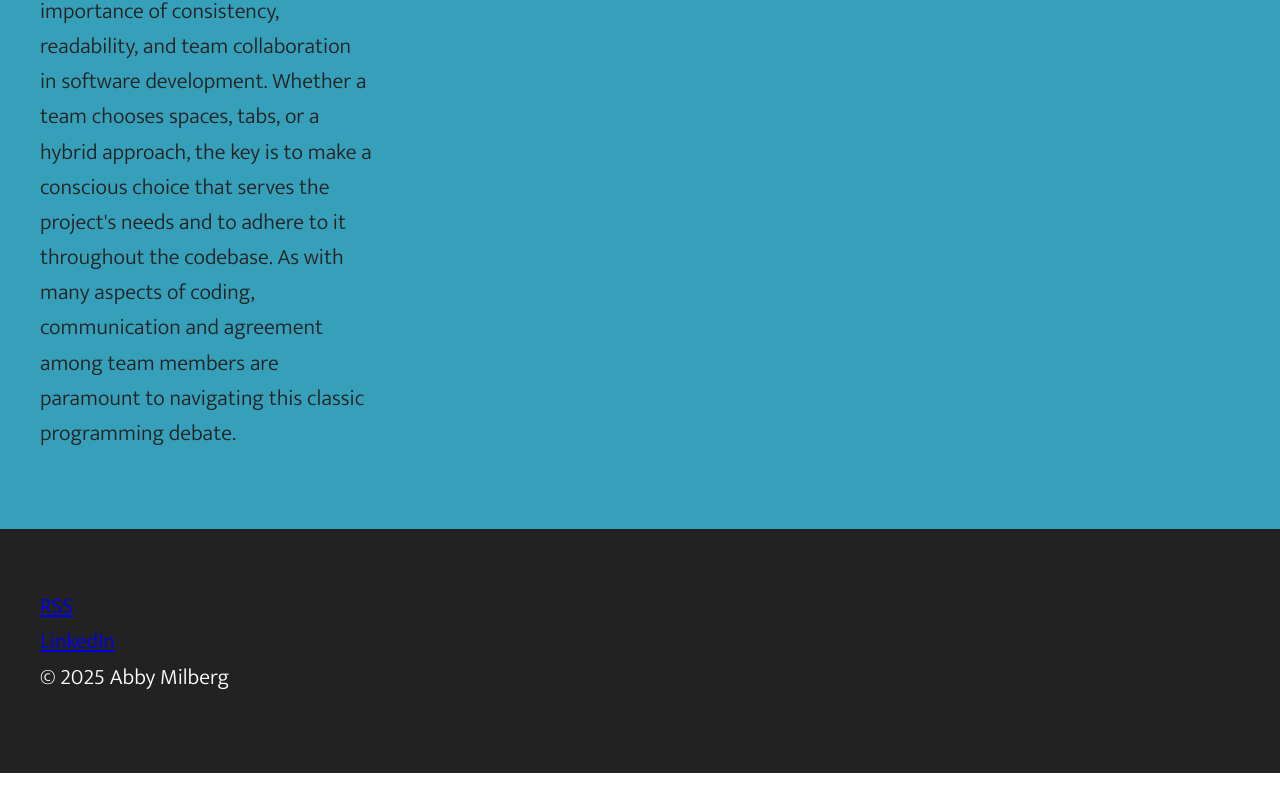
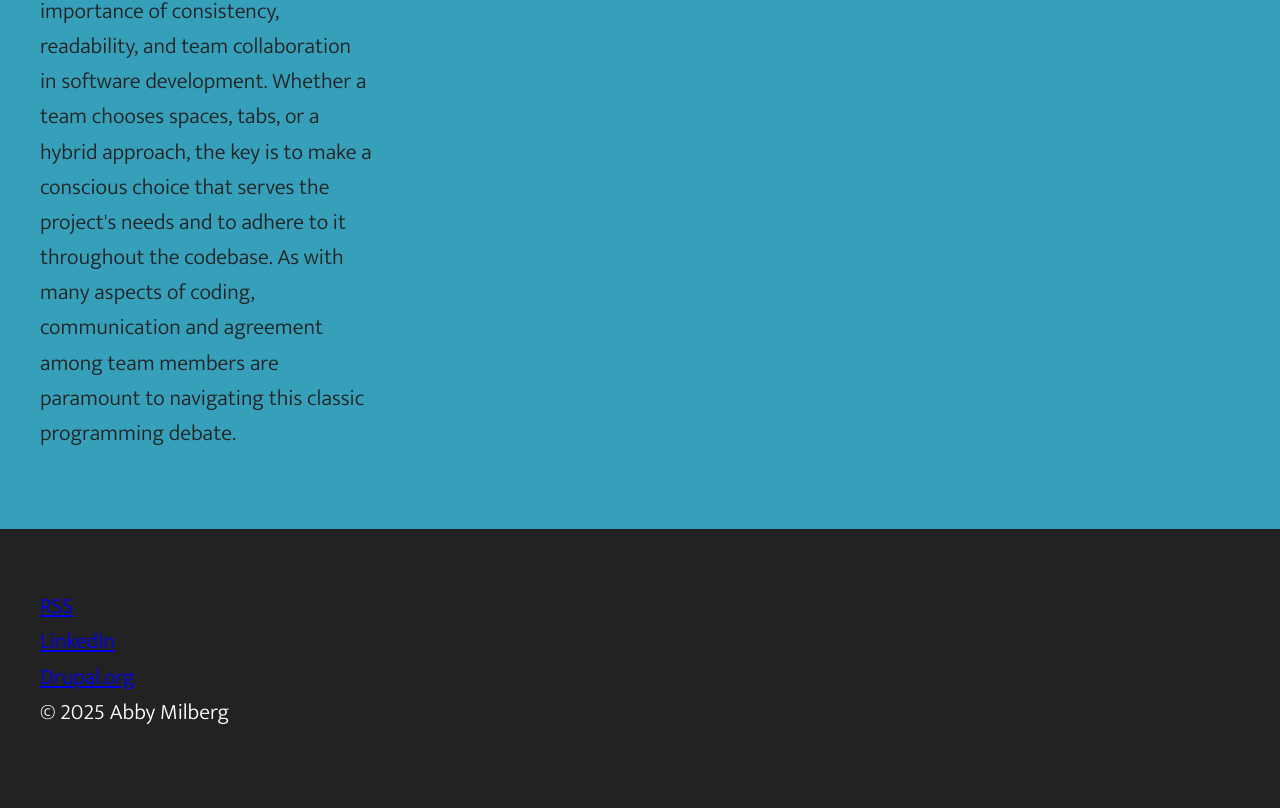
Before and after one commit to Abby805/abby-portfolio, a Next.js app: page /blog/spaces-vs-tabs in a window 1280 px wide. Shown: the part 4635-5443 px from the top of the page. Before the commit the page ends 5408 px from the top, so only its background shows below. Built offline with nearby package versions, Linux system fonts and the light colour scheme.

Commit message:
messing with footer links

```diff
--- a/app/components/footer.tsx
+++ b/app/components/footer.tsx
@@ -6,20 +6,21 @@ import footerStyles from '../styles/footer.module.css'
 type FooterLink = {
   href: string
   name: string
-  rel?: string
 }
 
 const footerItems = [
   {
     href: '/rss',
     name: 'RSS',
-    rel: 'noopener noreferrer',
   },
   {
     href: 'https://www.linkedin.com/in/abigailmilberg/',
     name: 'LinkedIn',
-    rel: 'noopener noreferrer',
-  }
+  },
+  {
+    href: 'https://www.drupal.org/u/abbym',
+    name: 'Drupal.org',
+  },
 ]
 
 const Footer = () => {
@@ -32,7 +33,7 @@ const Footer = () => {
               <li key={`footer-${item.href}`}>
                 <Link
                   href={item.href}
-                  rel={item.rel || ''}
+                  rel={'noopener noreferrer'}
                 >
                   {item.name}
                 </Link>
```
Also changed, not shown: app/layout.tsx (+5 -3 lines).
